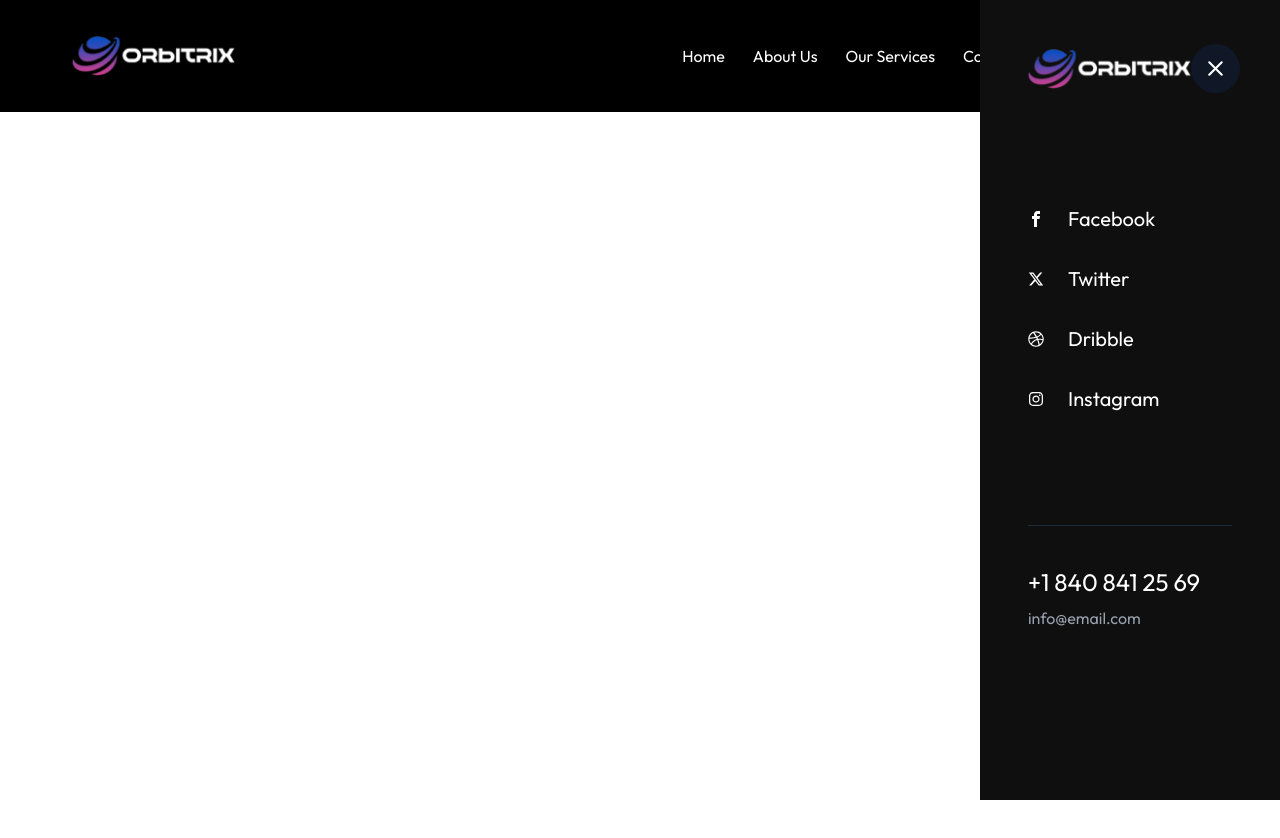
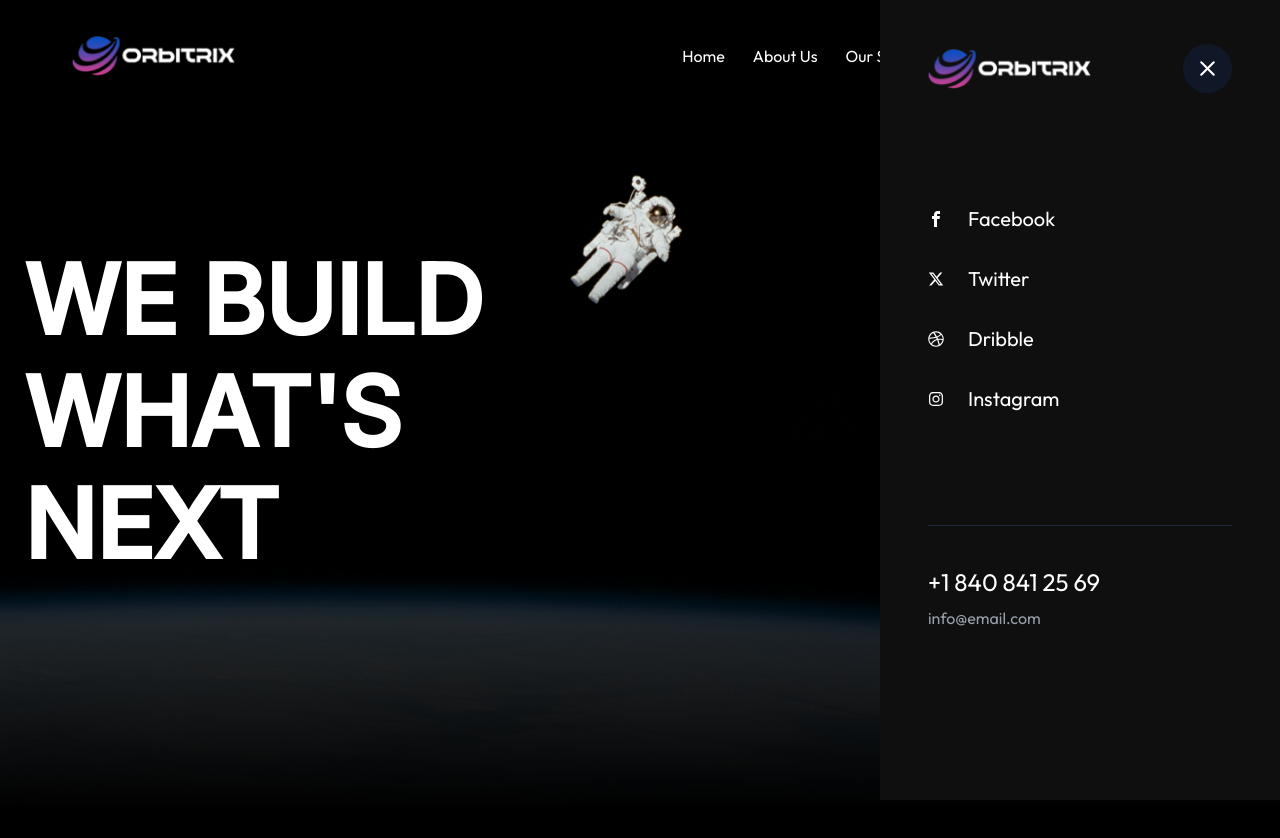
Before and after one commit to Habeebamoo/Orbitrix, a Next.js app: page / in a window 1280 px wide. Shown: the top 838 px of the page. Before the commit the page ends 800 px from the top, so only its background shows below. Built offline with nearby package versions, Linux system fonts and the light colour scheme.

Commit message:
created hero section

```diff
--- a/app/globals.css
+++ b/app/globals.css
@@ -31,10 +31,6 @@
   @apply flex justify-between items-center;
 }
 
-.test {
-  color: #0f0f0f;
-}
-
 @theme {
   --color-dark: #0f0f0f;
   --font-outfit: "outfit";
--- a/app/page.tsx
+++ b/app/page.tsx
@@ -4,6 +4,20 @@ const page = () => {
   return (
     <main>
       <Header />
+
+      {/* hero section */}
+      <section className="relative lg:mt-28">
+        <img src="/heroimg.jpg" className="h-[700px] w-full lg:object-cover lg:object-[0%_65%]" />
+
+        <div className="absolute bottom-0 left-0 right-0 max-lgtop-[50%] lg:top-[20%] bg-gradient-to-b from-transparent from-0% via-black/60 via-40% to-black to-black/60% z-0 px-6 font-bold">
+
+          <h1 className="mt-25 lg:mt-0 text-white text-5xl lg:text-8xl md:text-6xl font-inter">WE BUILD</h1>
+          <h1 className="mt-4 text-white text-5xl lg:text-8xl md:text-6xl font-inter">WHAT'S</h1>
+          <h1 className="mt-4 text-white text-5xl lg:text-8xl md:text-6xl font-inter">NEXT</h1>
+        </div>
+      </section>
+
+      <section className="bg-black h-[1000px]"></section>
     </main>
   )
 }
--- a/components/Header.tsx
+++ b/components/Header.tsx
@@ -12,7 +12,7 @@ const Header = () => {
   }
 
   return (
-    <header className="p-5 lg:px-18 lg:py-9 flex-between bg-black">
+    <header className="fixed top-0 left-0 right-0 p-5 lg:px-18 lg:py-9 flex-between bg-black z-20">
       {navbarActive && <Navbar setNavbarActive={setNavbarActive} />}
 
       <div>
--- a/components/Navbar.tsx
+++ b/components/Navbar.tsx
@@ -20,7 +20,7 @@ const Navbar = ({ setNavbarActive }: Props) => {
   return (
     <>
       {/* small screens */}
-      <div className="md:hidden fixed top-0 left-0 right-0 bottom-0 bg-dark py-6 px-5">
+      <div className="md:hidden z-10 fixed top-0 left-0 right-0 bottom-0 bg-dark py-6 px-5">
         <div className="flex-between">
           <img src="/logo.png" className="h-10" />
 
@@ -86,10 +86,10 @@ const Navbar = ({ setNavbarActive }: Props) => {
       </div>
 
       {/* large screens */}
-      <div className="max-md:hidden fixed top-0 left-0 right-0 bottom-0">
+      <div className="max-md:hidden fixed z-50 top-0 left-0 right-0 bottom-0">
 
         <div className="relative h-full w-full">
-          <div className="absolute top-0 bottom-0 right-0 left-[980px] bg-dark pt-11 px-12">
+          <div className="absolute top-0 bottom-0 right-0 w-[400px] bg-dark pt-11 px-12">
 
             {/* logo */}
             <div className="flex-between">
```
Also changed, not shown: public/heroimg.jpg (added).
